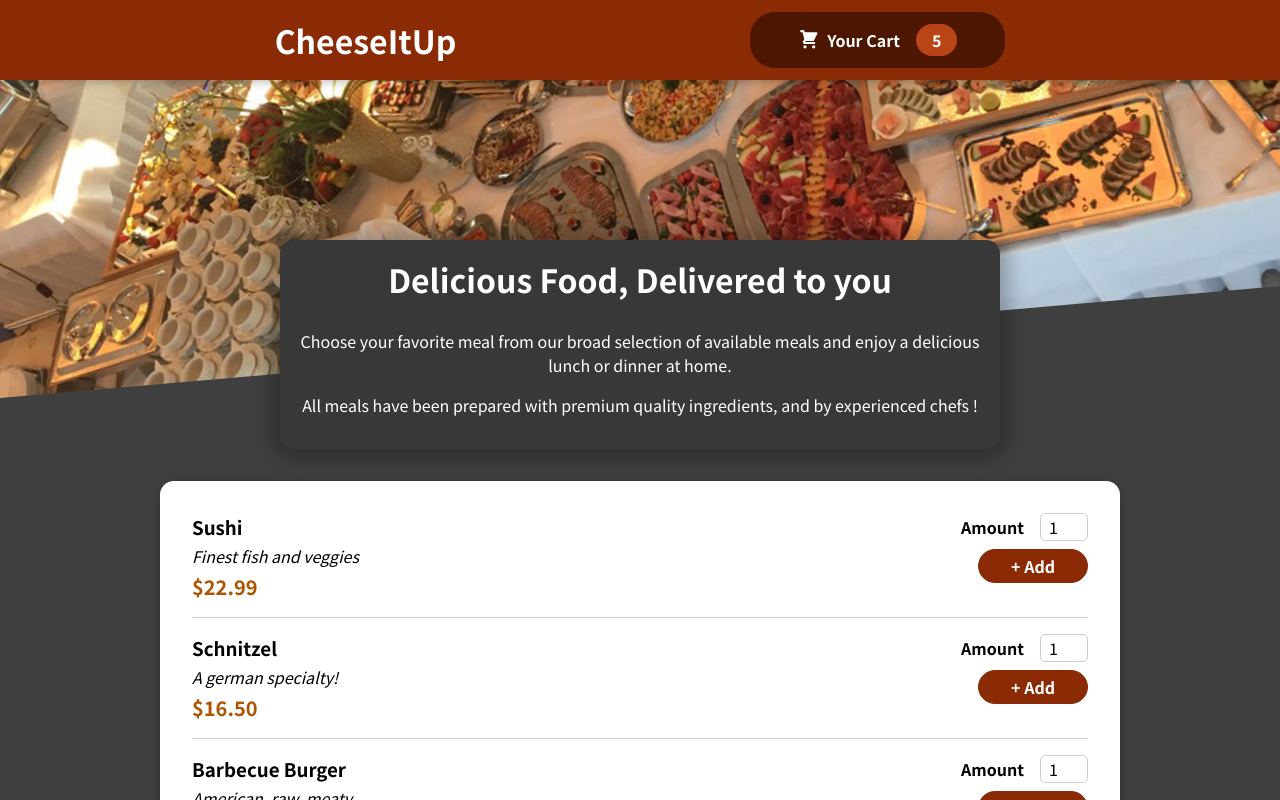
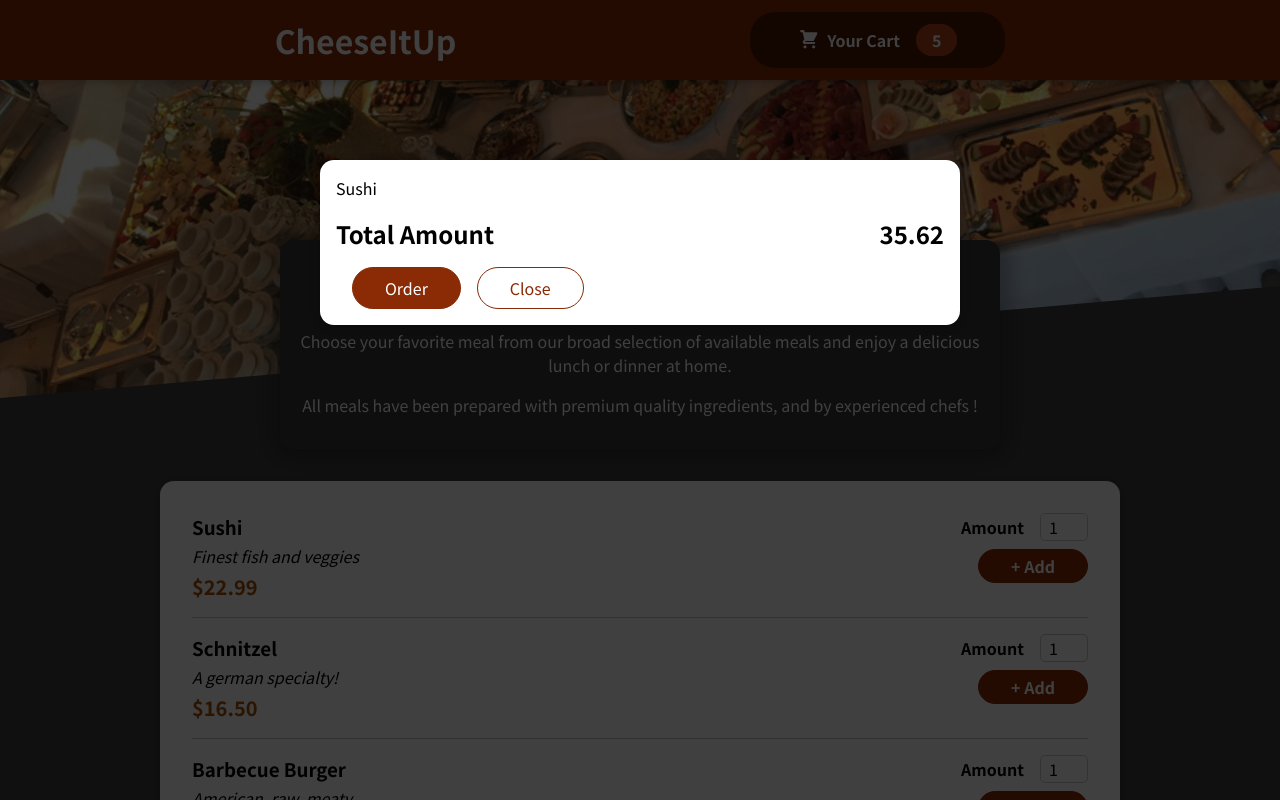
Before and after one commit to Arsalan-Khalid1/FoodOrder, a React (Create React App) app: page / in a window 1280 px wide. Shown: the top 800 px of the page. Built offline with nearby package versions, Linux system fonts and the light colour scheme; the HTML template or start-up script is replaced by a standard one.

Commit message:
Modal component (not functioning yet)

```diff
--- a/public/index.html
+++ b/public/index.html
@@ -28,6 +28,7 @@
   </head>
   <body>
     <noscript>You need to enable JavaScript to run this app.</noscript>
+    <div id="overlays"></div>
     <div id="root"></div>
     <!--
       This HTML file is a template.
--- a/src/App.js
+++ b/src/App.js
@@ -1,10 +1,12 @@
 import Header from './components/Layout/Header';
 import { Fragment } from 'react'
 import Meals from './components/Meals/Meals';
+import Cart from './components/Cart/Cart';
 
 function App() {
   return (
       <Fragment>
+        <Cart/>
         <Header/>
         <main>
           <Meals/>
--- /dev/null
+++ b/src/components/Cart/Cart.css
@@ -0,0 +1,47 @@
+.cart-items {
+  list-style: none;
+  margin: 0;
+  padding: 0;
+  max-height: 20rem;
+  overflow: auto;
+}
+
+.total {
+  display: flex;
+  justify-content: space-between;
+  align-items: center;
+  font-weight: bold;
+  font-size: 1.5rem;
+  margin: 1rem 0;
+}
+
+.actions {
+  text-align: right;
+  display: flex;
+}
+
+.actions button {
+  font: inherit;
+  cursor: pointer;
+  background-color: transparent;
+  border: 1px solid #8a2b06;
+  padding: 0.5rem 2rem;
+  border-radius: 25px;
+  margin-left: 1rem;
+}
+
+.actions button:hover,
+.actions button:active {
+  background-color: #5a1a01;
+  border-color: #5a1a01;
+  color: white;
+}
+
+.actions .button--alt {
+  color: #8a2b06;
+}
+
+.actions .button {
+  background-color: #8a2b06;
+  color: white;
+}
--- /dev/null
+++ b/src/components/Cart/Cart.js
@@ -0,0 +1,23 @@
+import Modal from '../UI/Modal';
+import './Cart.css';
+
+const Cart = () => {
+
+    const cartItems = <ul className="cart-items">{[{id: 'c1', name: 'Sushi', amount: 2, price: 12.99}].map((item) => <li>{item.name}</li>)}</ul>;
+
+    return (
+        <Modal>
+            {cartItems}
+            <div className="total">
+                <span>Total Amount</span>
+                <span>35.62</span>
+            </div>
+            <div className="actions">
+                <button className="button">Order</button>
+                <button className="button--alt">Close</button>
+            </div>
+        </Modal>
+    );
+};
+
+export default Cart;
--- /dev/null
+++ b/src/components/UI/Modal.css
@@ -0,0 +1,40 @@
+.backdrop {
+  position: fixed;
+  top: 0;
+  left: 0;
+  width: 100%;
+  height: 100vh;
+  z-index: 20;
+  background-color: rgba(0, 0, 0, 0.75);
+}
+
+.modal {
+  position: fixed;
+  top: 20vh;
+  left: 5%;
+  width: 90%;
+  background-color: white;
+  padding: 1rem;
+  border-radius: 14px;
+  box-shadow: 0 2px 8px rgba(0, 0, 0, 0.25);
+  z-index: 30;
+  animation: slide-down 300ms ease-out forwards;
+}
+
+@media (min-width: 768px) {
+  .modal {
+    width: 40rem;
+    left: calc(50% - 20rem);
+  }
+}
+
+@keyframes slide-down {
+  from {
+    opacity: 0;
+    transform: translateY(-3rem);
+  }
+  to {
+    opacity: 1;
+    transform: translateY(0);
+  }
+}
--- /dev/null
+++ b/src/components/UI/Modal.js
@@ -0,0 +1,29 @@
+import { Fragment } from 'react';
+import ReactDom from 'react-dom';
+import './Modal.css'
+
+
+const ModalOverlay = props => {
+    return (
+        <div className="modal">
+            <div>{props.children}</div>
+        </div>
+    );
+};
+
+const Backdrop = props => {
+    return <div className="backdrop"/>
+};
+
+const portalElement = document.getElementById("overlays");
+
+const Modal = props => {
+    return (
+        <Fragment>
+            { ReactDom.createPortal(<Backdrop/>, portalElement) }
+            { ReactDom.createPortal(<ModalOverlay>{props.children}</ModalOverlay>, portalElement) }
+        </Fragment>
+    );
+};
+
+export default Modal;
```
